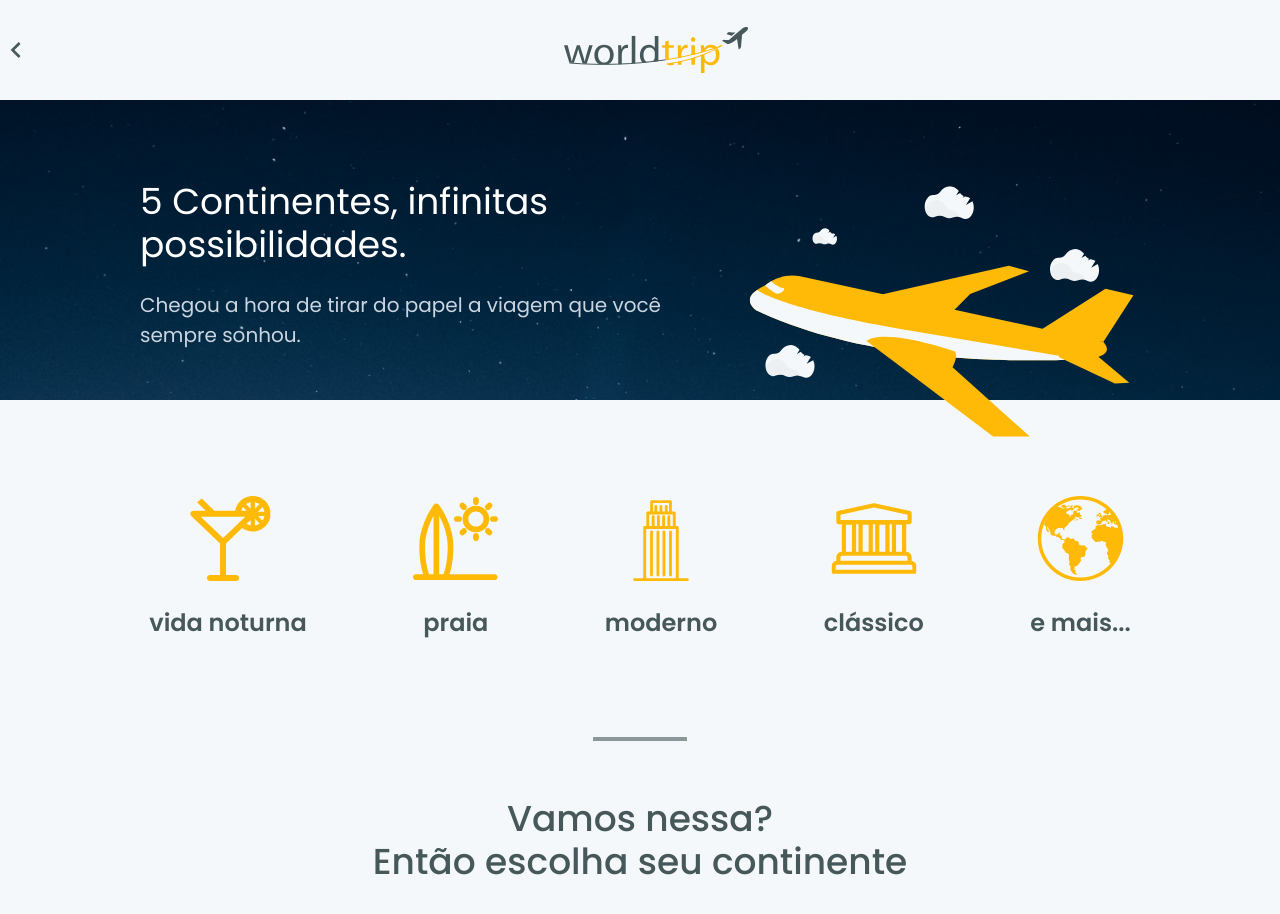
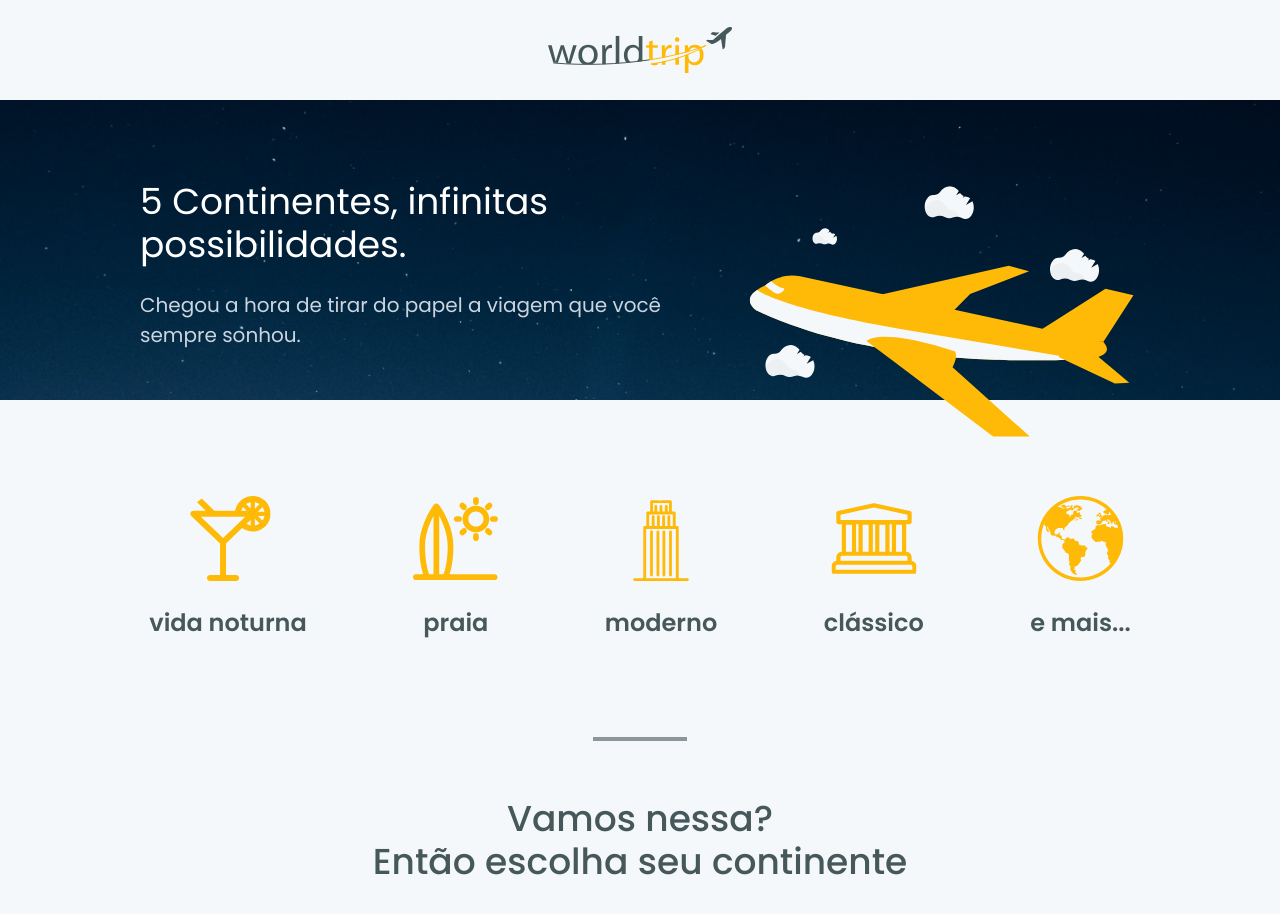
Before and after one commit to Rellyso/worldtrip, a Next.js app: page / in a window 1280 px wide. Shown: the top 914 px of the page. Built offline with nearby package versions, Linux system fonts and the light colour scheme; no server answers; what miragejs would draw is missing.

Commit message:
updated Header component

```diff
--- a/src/components/Header.tsx
+++ b/src/components/Header.tsx
@@ -1,23 +1,40 @@
 import { ChevronLeftIcon } from "@chakra-ui/icons";
 import { Flex, Image } from "@chakra-ui/react";
+import { useState, useEffect } from "react";
+import { Link } from "./Link";
 
 export function Header() {
+  const [pathname, setPathname] = useState("/")
+
+  useEffect(() => {
+    setPathname(window.location.pathname)
+    return () => {
+      setPathname("/")
+    }
+  }, [])
+
   return (
     <Flex
       as="header"
       h={100}
-      bg="heading.white"
+      bg="heading.light"
       w="100%"
       maxW={1440}
       mx="auto"
       p="0"
       align="center"
-      justify="space-between"
+      justify="center"
+      position="relative"
     >
-      <ChevronLeftIcon fontSize="32px" color="heading.dark" />
+      {pathname !== "/" && (
+        <Link href="/" h="100%" position="absolute" left="4" alignItems="center">
+          <ChevronLeftIcon fontSize="32px" color="heading.dark" />
+        </Link>
+      )}
 
-      <Image src="assets/logo.svg" />
-      <span />
+      <Link href="/" alignItems="center">
+        <Image src="/assets/logo.svg" />
+      </Link>
     </Flex>
   )
 }
```
